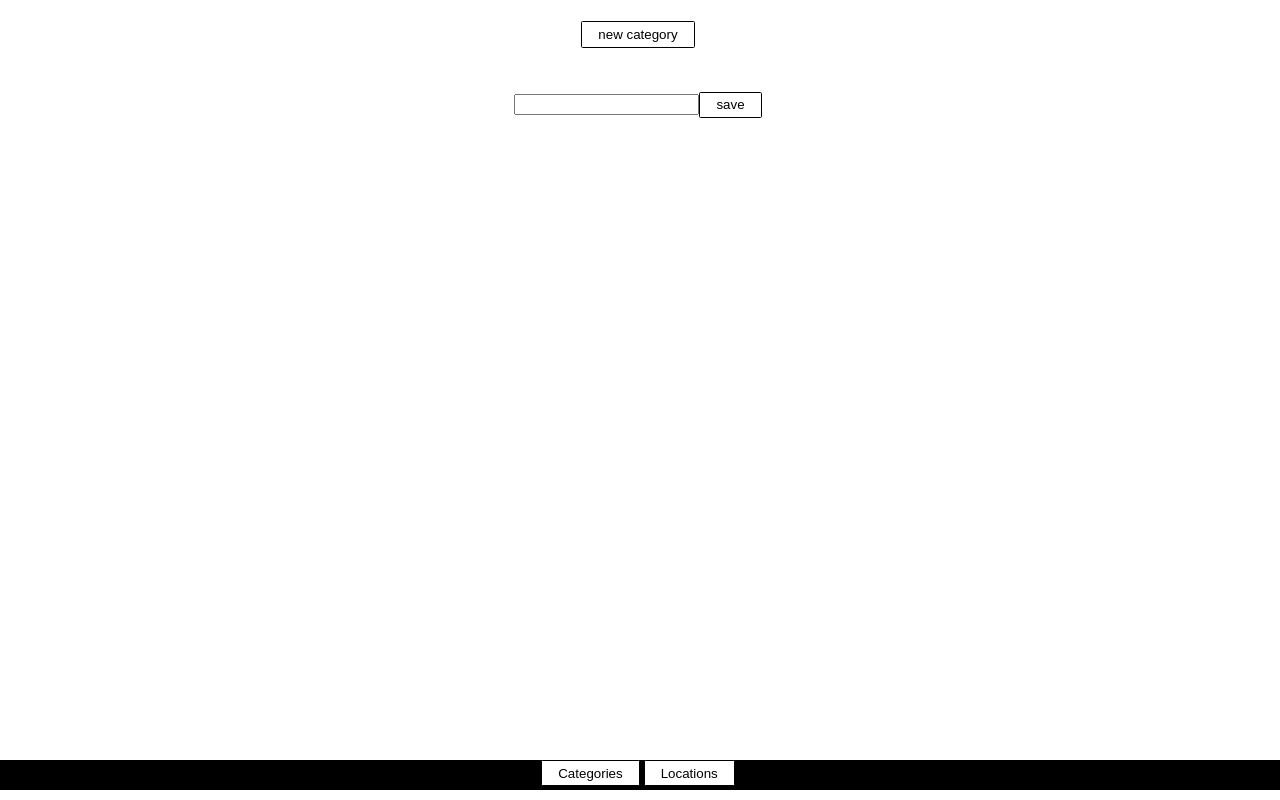
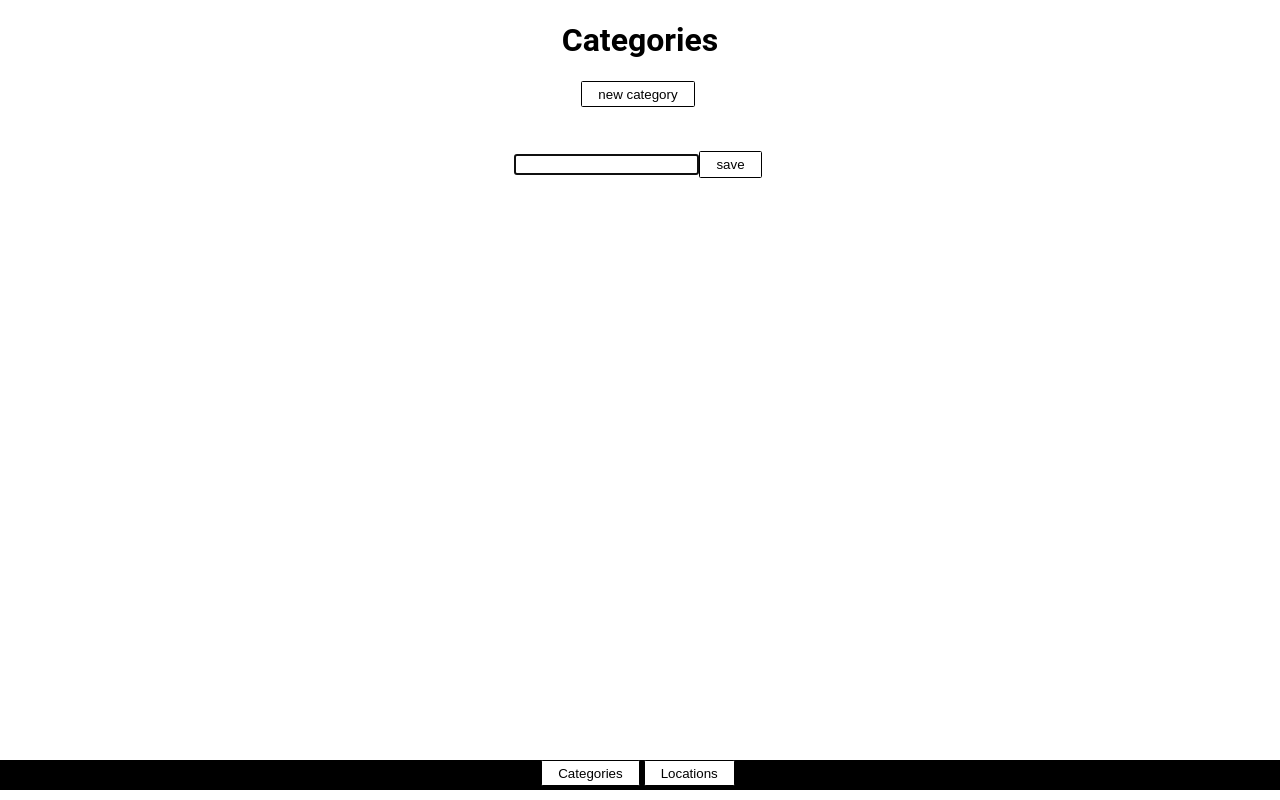
Before and after one commit to nivb52/welldone-7-1-2020, a React (Create React App) app: page / in a window 1280 px wide. Both pictures are taken after a click on the button "new category". Built offline with nearby package versions, Linux system fonts and the light colour scheme.

Commit message:
add enter key and input focus

```diff
--- a/src/views/Categories.jsx
+++ b/src/views/Categories.jsx
@@ -24,7 +24,7 @@ const Categories = () => {
   }, []);
 
   const handleCatChoose = id => {
-    if (id === selectCat) return setSelectCat()
+    if (id === selectCat) return setSelectCat();
     setSelectCat(id);
   };
 
@@ -35,11 +35,12 @@ const Categories = () => {
   const catEdit = id => {
     const foundCat = _findCat(id);
     setEditCat(foundCat);
+    // will be set as edited on save
   };
 
-  const catAdd = newCat => {
+  const catAdd = () => {
     setEditCat({});
-    console.log("catAdd");
+    // will be added on save
   };
 
   const catView = id => {
@@ -59,15 +60,18 @@ const Categories = () => {
     isAjaxingForCats = [false];
   };
 
+  const handleEnter = (e) => {
+    if (e.keyCode === 13) return handleSave()
+  }
   const handleSave = async () => {
     const editedCat = { ...editCat, name: nameInput };
     await catService.editOrAdd(editedCat);
     setEditCat(null);
     loadCats();
   };
-  const isHighlited = (c) => {
-    return selectCat ? (c._id === selectCat ? "highlight" : "") : ""
-  }
+  const isHighlited = c => {
+    return selectCat ? (c._id === selectCat ? "highlight" : "") : "";
+  };
   const unSelect = () => {
     setSelectCat();
     setEditCat();
@@ -77,29 +81,33 @@ const Categories = () => {
   return (
     <div className="categories">
       <Toolbar
-        catId={selectCat}
+        id={selectCat}
         edit={catEdit}
         view={catView}
         add={catAdd}
         del={catDelete}
         back={unSelect}
-      />
-      {categories[0] &&
-        !editCat &&
-        !viewCat &&
-        <List list={categories} handleClick={handleCatChoose} classCondition={isHighlited}/>
-        }
-
+      >
+        {'Categories'}
+      </Toolbar>
+      {categories[0] && !editCat && !viewCat && (
+        <List
+          list={categories}
+          handleClick={handleCatChoose}
+          classCondition={isHighlited}
+        />
+      )}
       {viewCat && (
         <div className="view-categories">
           <span>{viewCat.name}</span>
         </div>
       )}
-
       {editCat && (
         <div className="edit-categories">
-          <input placeholder={editCat.name} onChange={handleInput} />
-          <button  className="btn" onClick={handleSave}>save</button>
+          <input autoFocus onKeyDown={handleEnter} placeholder={editCat.name} onChange={handleInput} />
+          <button className="btn" onClick={handleSave}>
+            save
+          </button>
         </div>
       )}
     </div>
```
